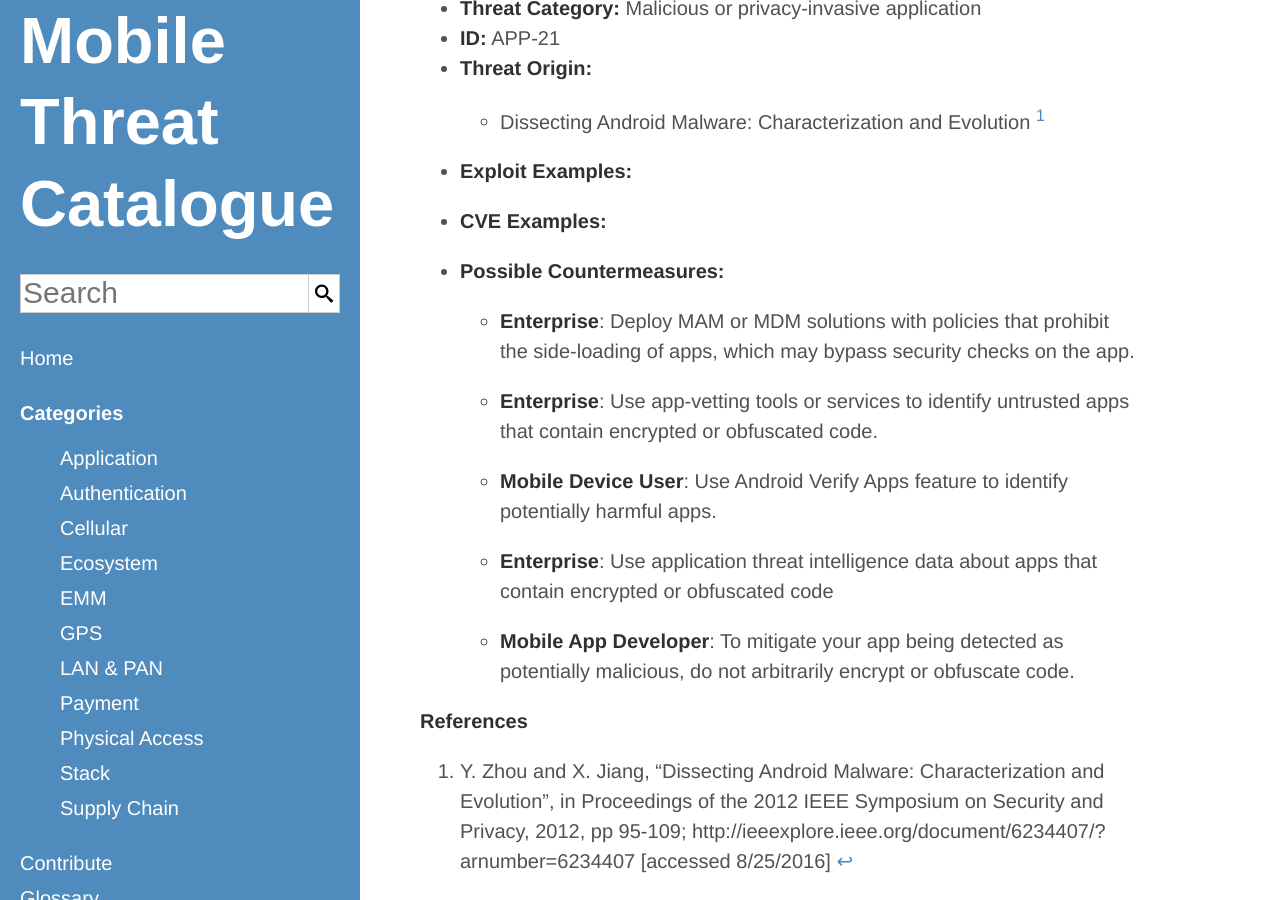
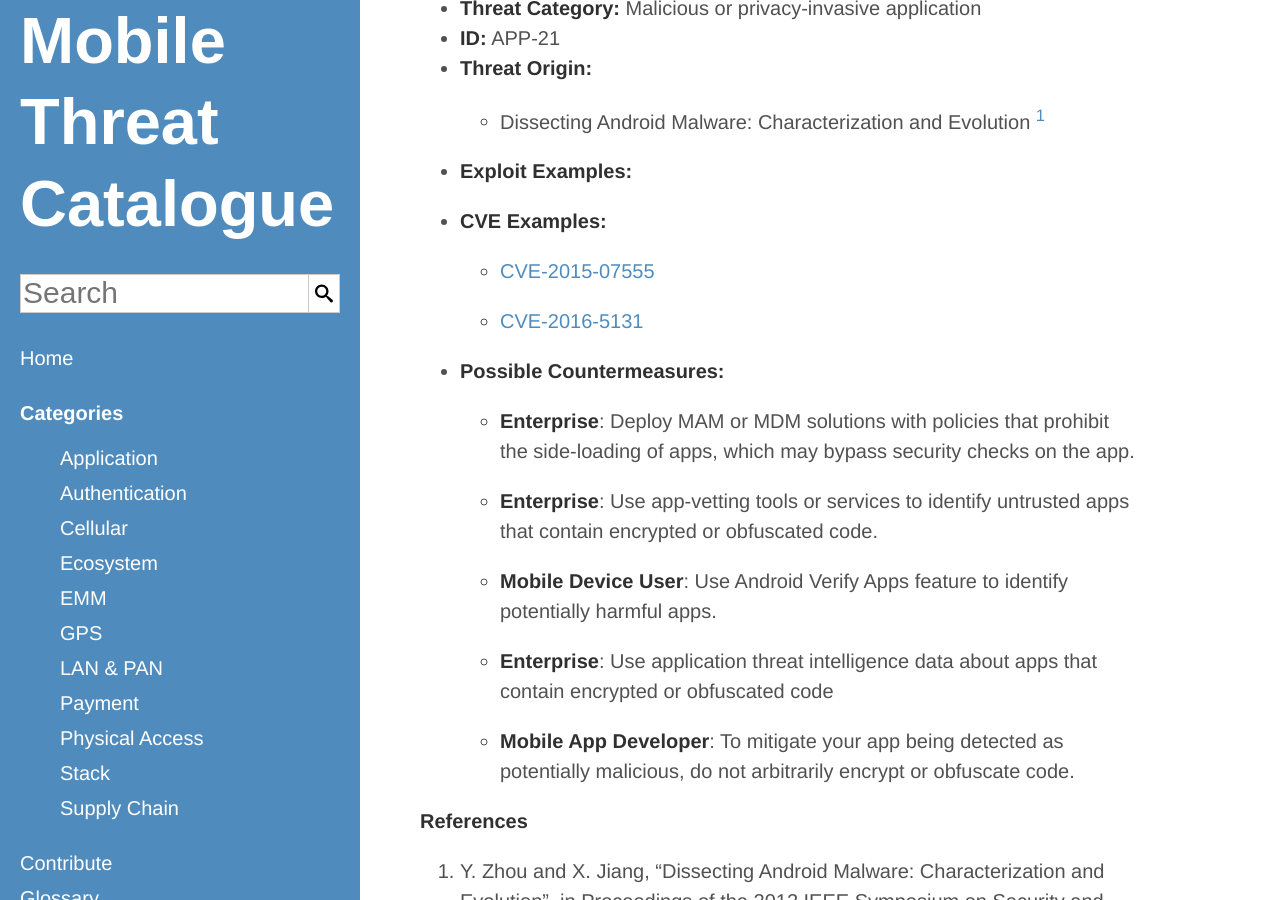
Before and after one commit to usnistgov/mobile-threat-catalogue, a Jekyll site: the page built from _application-threats/APP-21.md, in a window 1280 px wide and 900 px high, scrolled down 521 px. Built offline with Jekyll 4.4.1, drawn with Linux system fonts in a browser that asks for light colours.

Commit message:
#215
Add CVE's: 2015-07555, 2016-5131

```diff
--- a/_application-threats/APP-21.md
+++ b/_application-threats/APP-21.md
@@ -6,6 +6,8 @@
     ThreatOrigin: "Dissecting Android Malware: Characterization and Evolution [^85]"
     ExploitExample:
     CVEExample:
+    - CVE-2015-07555
+    - CVE-2016-5131
     PossibleCountermeasures:
         "Deploy MAM or MDM solutions with policies that prohibit the side-loading of apps, which may bypass security checks on the app.":
             - Enterprise
```
